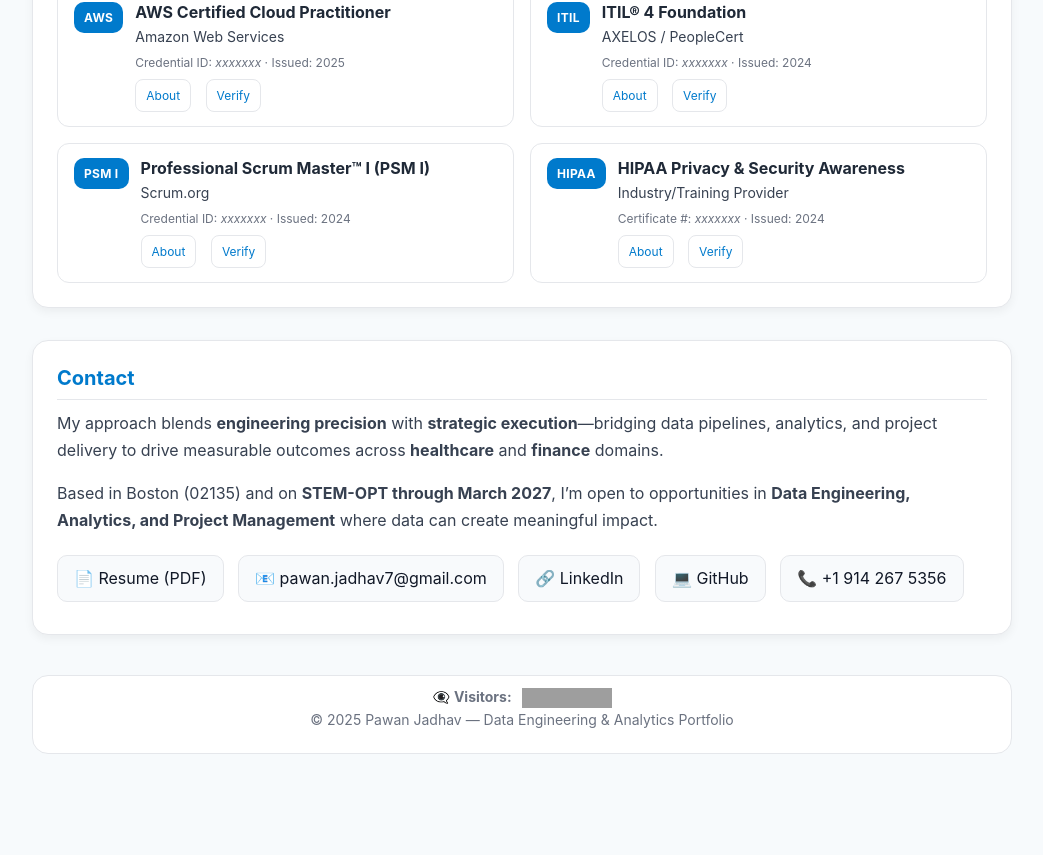
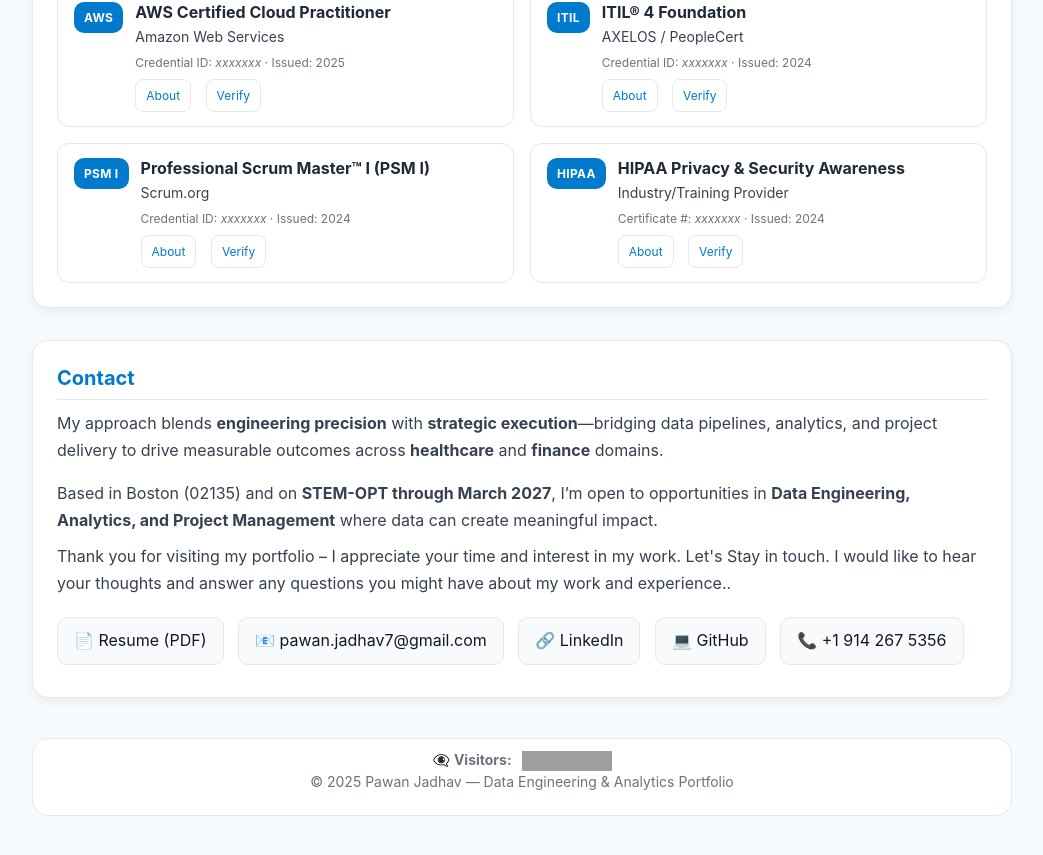
Before and after one commit to PawanJadhav7/PawanJadhav.github.io, a Jekyll site: the page built from index.md, in a window 1280 px wide and 900 px high, scrolled down 2264 px. Shown: the top 855 px of the window, without its empty margins (118-1161 px from the left). Built offline with Jekyll 4.4.1, drawn with Linux system fonts in a browser that asks for light colours; grey boxes are pictures that could not be loaded.

Commit message:
Update index.md

```diff
--- a/index.md
+++ b/index.md
@@ -291,7 +291,6 @@ Batch + incremental ELT; time-series marts and KPI drilldowns.
 
   <h2 style="color:#007ACC;margin-top:0;">Contact</h2>
 
-
   <p style="font-size:16px;line-height:1.7;color:#374151;margin-bottom:1em;">
     My approach blends <strong>engineering precision</strong> with <strong>strategic execution</strong>—bridging data pipelines,
     analytics, and project delivery to drive measurable outcomes across <strong>healthcare</strong> and <strong>finance</strong> domains.
@@ -301,7 +300,11 @@ Batch + incremental ELT; time-series marts and KPI drilldowns.
     Based in Boston (02135) and on <strong>STEM-OPT through March 2027</strong>, I’m open to opportunities in
     <strong>Data Engineering, Analytics, and Project Management</strong> where data can create meaningful impact.
   </p>
-
+   <p style="font-size:16px;line-height:1.7;color:#374151;margin-bottom:1em;">
+    Thank you for visiting my portfolio – I appreciate your time and interest in my work.
+    Let's Stay in touch.
+    I would like to hear your thoughts and answer any questions you might have about my work and experience..
+  </p>
   <p style="margin-top:20px;">
     <a class="btn" href="/assets/Resume.pdf" target="_blank" rel="noopener noreferrer" >📄 Resume (PDF)</a>
     <a class="btn" href="mailto:pawan.jadhav7@gmail.com">📧 pawan.jadhav7@gmail.com</a>
```
